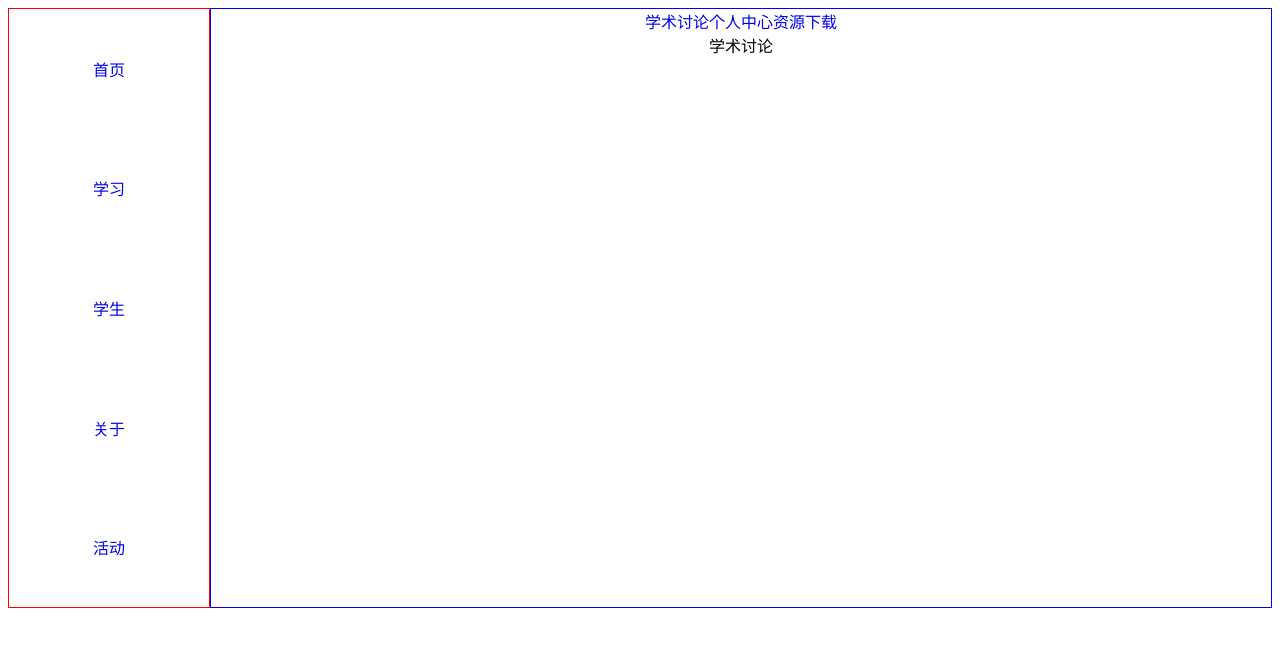
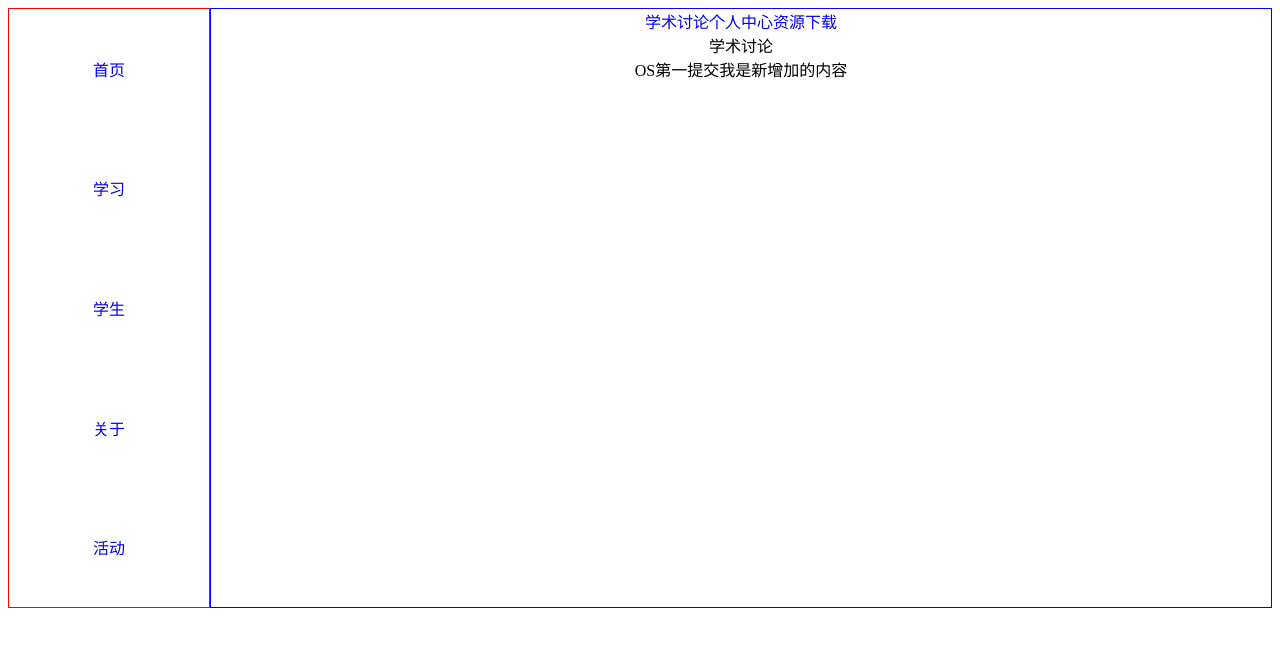
Before and after one commit to xudunyao/vue-router, a Vue app: page /activity/academic in a window 1280 px wide. Shown: the top 646 px of the page. Built offline with nearby package versions, Linux system fonts and the light colour scheme.

Commit message:
os第一次提交

```diff
--- a/src/components/Academic.vue
+++ b/src/components/Academic.vue
@@ -1,5 +1,6 @@
 <template>
     <div class="academic">
         学术讨论
+        <div>OS第一提交我是新增加的内容</div>
     </div>
 </template>
```
